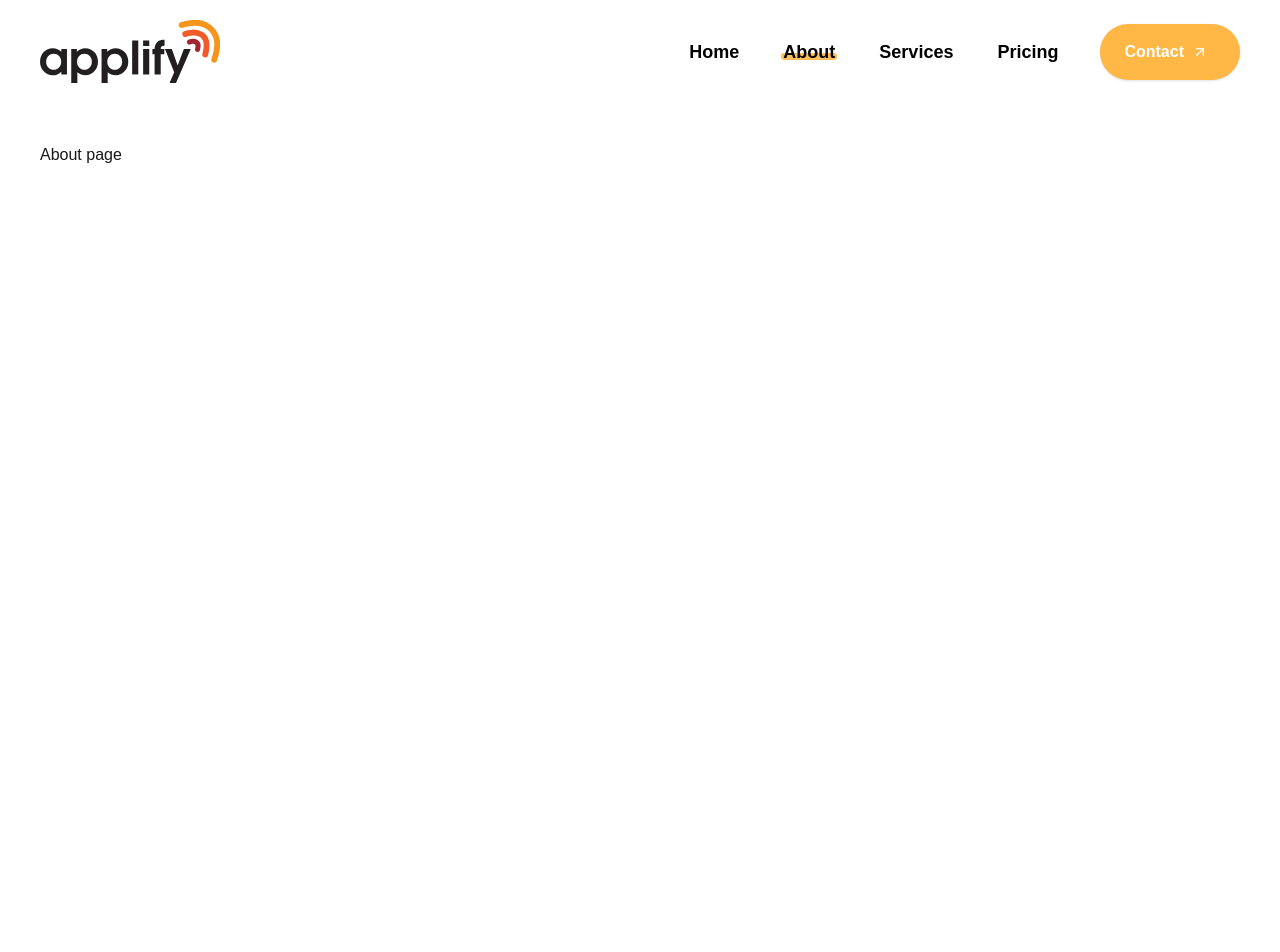
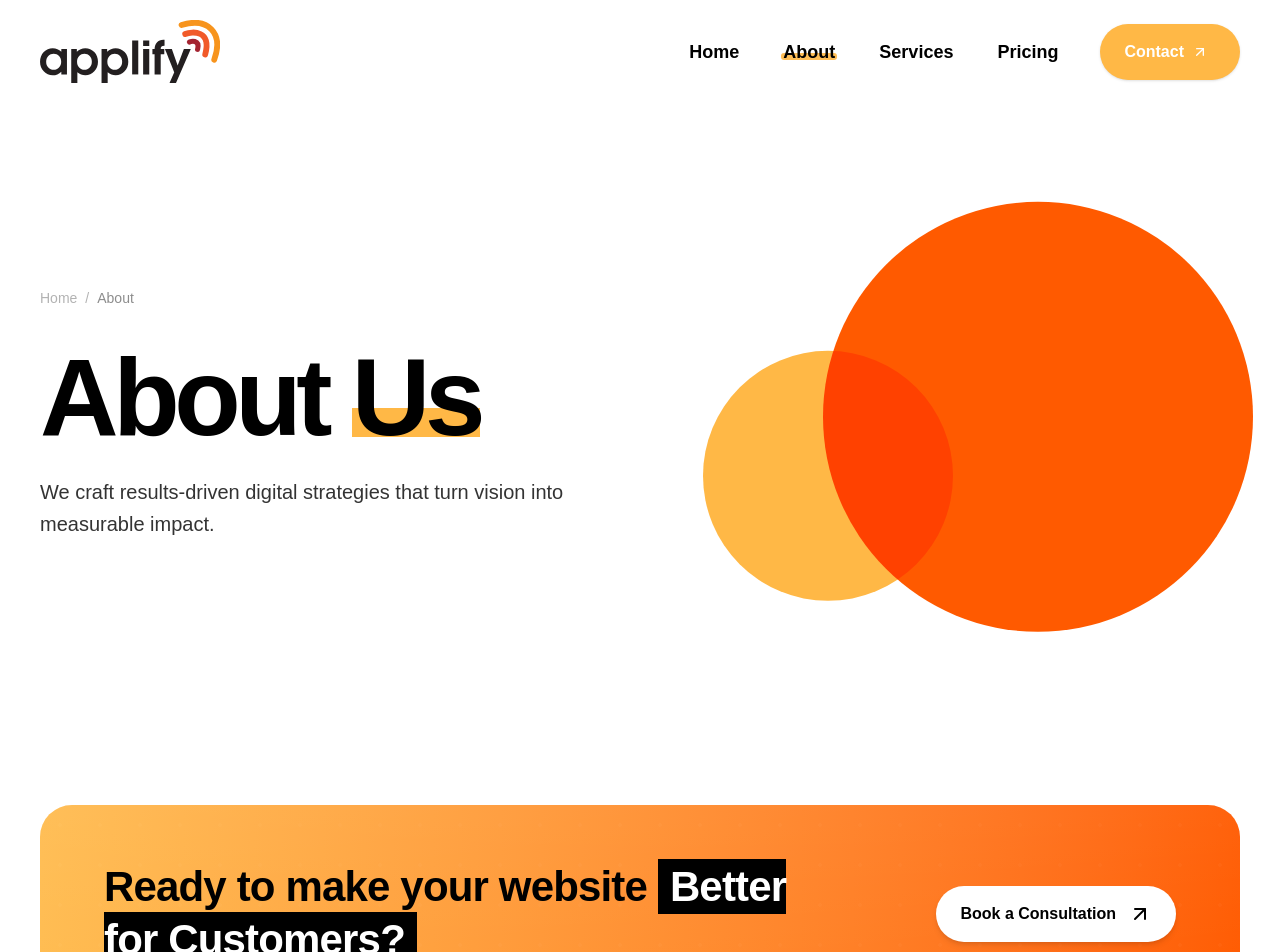
Before and after one commit to jono-au/applify, a Next.js app: page /about in a window 1280 px wide. Shown: the top 952 px of the page. Before the commit the page ends 800 px from the top, so only its background shows below. Built offline with nearby package versions, Linux system fonts and the light colour scheme.

Commit message:
add hero section to about page

```diff
--- a/app/about/page.tsx
+++ b/app/about/page.tsx
@@ -1,4 +1,7 @@
 import type { Metadata } from "next";
+import InternalPageHero from "@/components/ui/InternalPageHero";
+import CTABanner from "@/components/home/CtaBanner";
+import Footer from "@/components/layout/Footer";
 
 export const metadata: Metadata = {
   title: "Websites | No Agency Nonsense.",
@@ -8,8 +11,16 @@ export const metadata: Metadata = {
 
 export default function AboutPage() {
   return (
-    <main className="p-10">
-      <h1>About page</h1>
-    </main>
+    <>
+      <InternalPageHero
+        title="About Us"
+        highlightText="Us"
+        description="We craft results-driven digital strategies that turn vision into measurable impact."
+        breadcrumbs={[{ label: "Home", href: "/" }, { label: "About" }]}
+      />
+
+      <CTABanner />
+      <Footer />
+    </>
   );
 }
```
